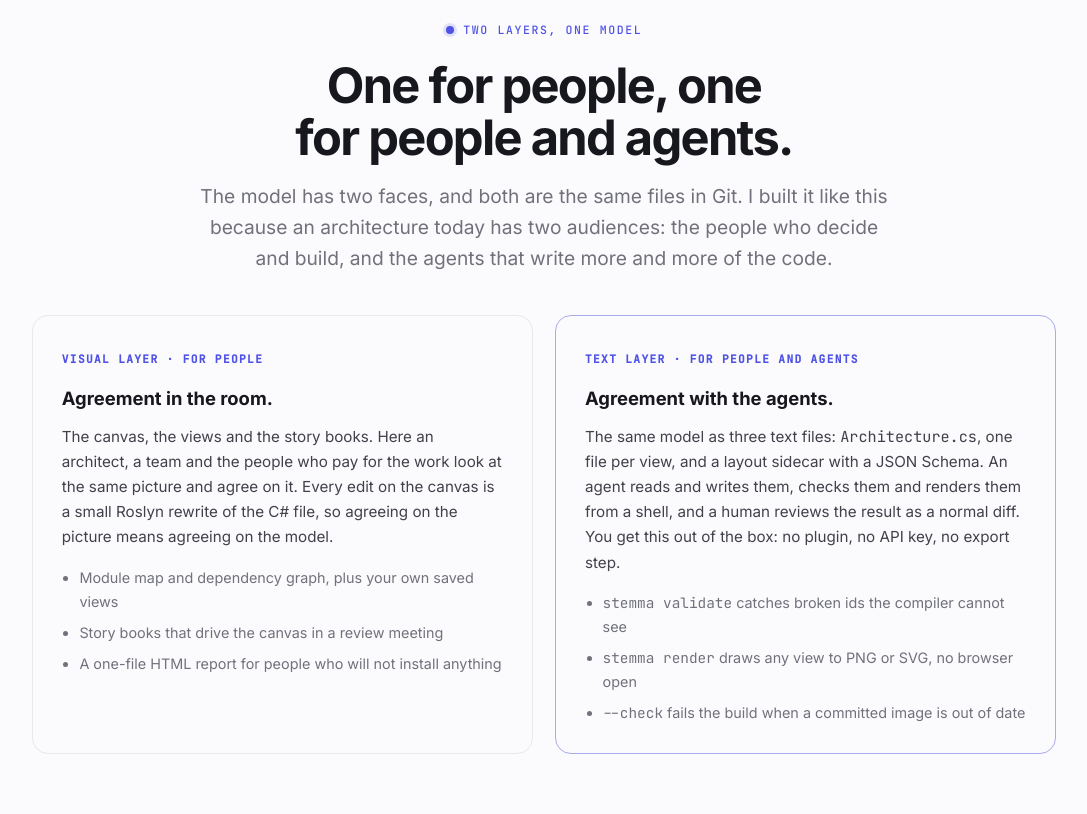
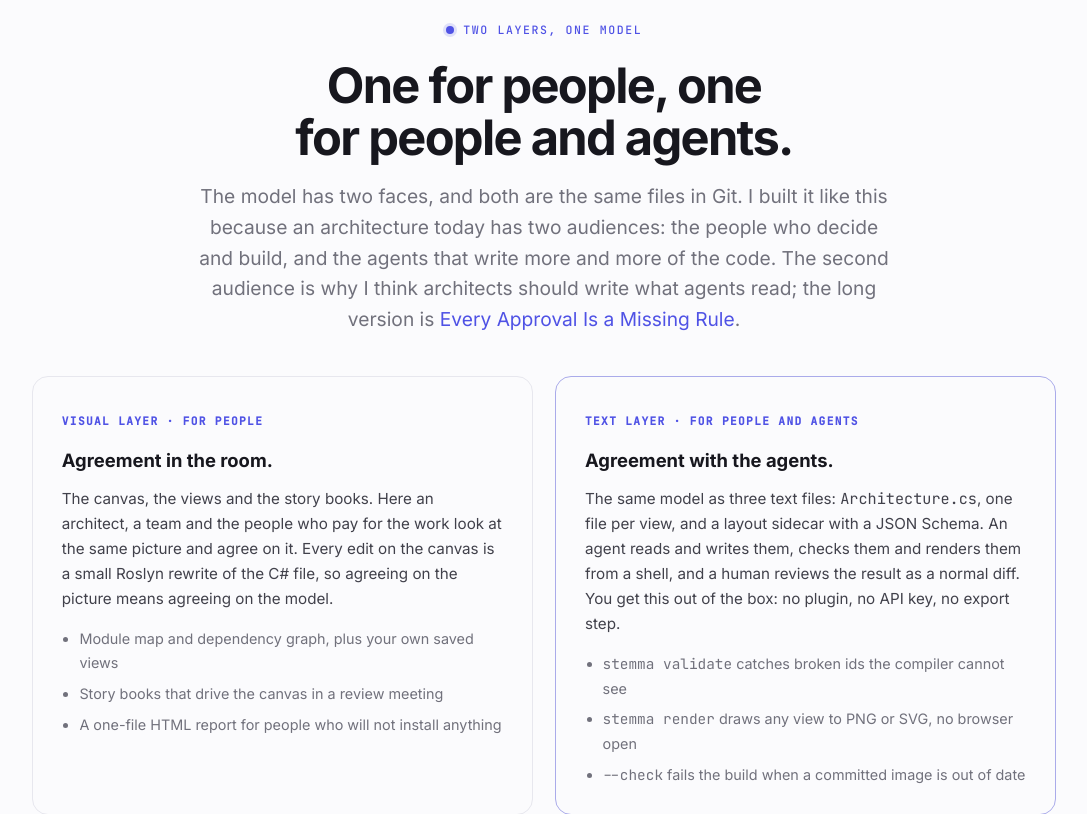
Before and after one commit to batas2/myblog, a PHP site: page /stemma/ in a window 1280 px wide. Shown: the part 1386-2200 px from the top of the page, without its empty margins (96-1183 px from the left). Run offline with PHP 8.4, Linux system fonts and the light colour scheme.

Commit message:
Stemma page: link the essays where the paragraph they extend sits
Six essays are now linked inline, each next to the sentence it argues at
length, on the page and in the markdown twin:

- Two layers: Every Approval Is a Missing Rule (architects write what
  agents read)
- Lifecycle & ownership note: Decisions Have an Architecture Too (RAPID)
- Concerns note: Questions Are an Architect's Sharpest Tool
- The edit: We Deleted the Wrong Half of Agile (a diff that is reviewable
  when nobody remembers writing it)
- The text layer: Prompt-Driven Architecture (text is the asset, the
  picture a build artefact)
- Story books: Adoption Is the Deliverable

A test checks each link sits in its section, appears in the twin, and that
every /blog/ link on the page resolves to a published essay.
Suite: unit 889/0, integration 588/0.

Co-Authored-By: Claude Opus 5.5 <noreply@anthropic.com>

```diff
--- a/stemma/index.php
+++ b/stemma/index.php
@@ -555,7 +555,9 @@ $ghIcon = '<svg fill="currentColor" viewBox="0 0 24 24" aria-hidden="true"><path
         <p class="st-sub">
           The model has two faces, and both are the same files in Git. I built it like this because
           an architecture today has two audiences: the people who decide and build, and the agents
-          that write more and more of the code.
+          that write more and more of the code. The second audience is why I think architects should
+          write what agents read; the long version is
+          <a href="/blog/every-approval-is-a-missing-rule/">Every Approval Is a Missing Rule</a>.
         </p>
       </div>
       <div class="st-two reveal">
@@ -637,7 +639,7 @@ $ghIcon = '<svg fill="currentColor" viewBox="0 0 24 24" aria-hidden="true"><path
             <h3>Target state lives in the model, not in a deck.</h3>
             <p><span class="st-mono">Lifecycle</span> marks a thing as current, target, to-adapt, to-be-created or
               deprecated, with a phase and validity dates. <span class="st-mono">Ownership</span> adds a squad, a
-              domain and RAPID roles. Both work on elements <em>and</em> on relationships, and the
+              domain and <a href="/blog/decisions-have-an-architecture-too/">RAPID roles</a>. Both work on elements <em>and</em> on relationships, and the
               relationships are usually where a migration plan goes wrong.</p>
           </div>
           <div class="st-note" data-g="risk">
@@ -645,7 +647,9 @@ $ghIcon = '<svg fill="currentColor" viewBox="0 0 24 24" aria-hidden="true"><path
             <h3>Risks and questions are model elements.</h3>
             <p>A risk, an open question or an assumption is an element attached to what it is about. It shows
               as a dotted edge to its subject, it is versioned with it, and it appears on the Concerns board.
-              Not in a wiki page nobody opens.</p>
+              Not in a wiki page nobody opens. Why I treat
+              <a href="/blog/questions-are-an-architects-sharpest-tool/">open questions as a deliverable</a>
+              is a separate essay.</p>
           </div>
         </div>
       </div>
@@ -699,7 +703,9 @@ $ghIcon = '<svg fill="currentColor" viewBox="0 0 24 24" aria-hidden="true"><path
         Everything else in the tool depends on this. A suite of small, realistic and deliberately nasty
         fixtures runs every operation and compares the diff byte by byte, and the codebase has one fixed
         rule about it: <strong>when the fidelity suite fails, the implementation is wrong, not the
-        test</strong>.
+        test</strong>. A diff that only says what changed is also what makes a change reviewable when
+        nobody remembers writing it, which I wrote about in
+        <a href="/blog/we-deleted-the-wrong-half-of-agile/">We Deleted the Wrong Half of Agile</a>.
       </p>
     </div>
   </section>
@@ -770,7 +776,9 @@ $ghIcon = '<svg fill="currentColor" viewBox="0 0 24 24" aria-hidden="true"><path
           This is the text layer up close. A workspace is three text files with a vocabulary that is
           written down, so the canvas is <strong>one</strong> way to edit the model, not the only one. An
           agent with a shell writes the files, checks them and renders the picture. Nothing to install or
-          connect for this: it is how the tool works from the first commit.
+          connect for this: it is how the tool works from the first commit. It is the same idea as the
+          context repo in <a href="/blog/prompt-driven-architecture/">Prompt-Driven Architecture</a>:
+          the text is the asset, and the picture is a build artefact.
         </p>
       </div>
 
@@ -898,7 +906,9 @@ $ghIcon = '<svg fill="currentColor" viewBox="0 0 24 24" aria-hidden="true"><path
         <p class="st-sub">
           This is the visual layer at work. Modelling the system is half of the job. The other half is
           forty minutes in front of the people who decide the budget, and usually that is a slide deck,
-          rebuilt by hand every quarter, which starts to drift from the model on the same day.
+          rebuilt by hand every quarter, which starts to drift from the model on the same day. And an
+          architecture nobody follows did not happen, which is the point of
+          <a href="/blog/adoption-is-the-deliverable/">Adoption Is the Deliverable</a>.
         </p>
       </div>
 
```
Also changed, not shown: stemma/index.md (+16 -5 lines), tests/integration.php (+16 -0 lines).
